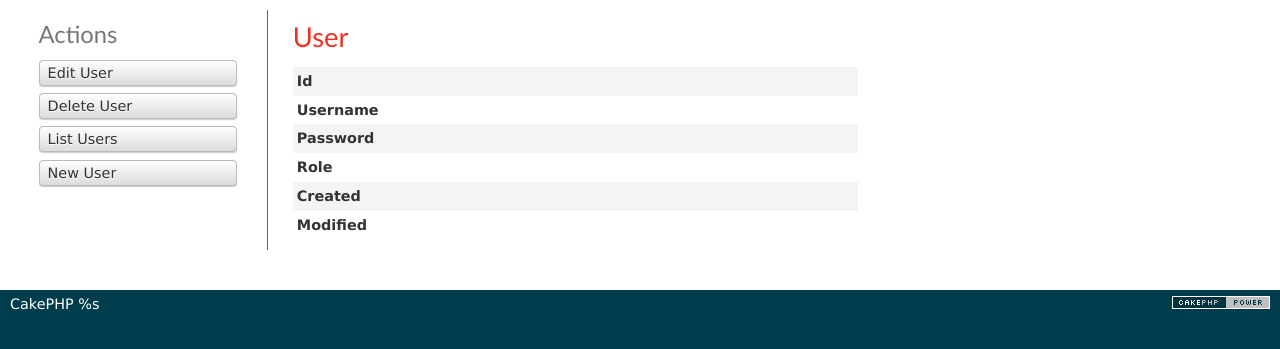
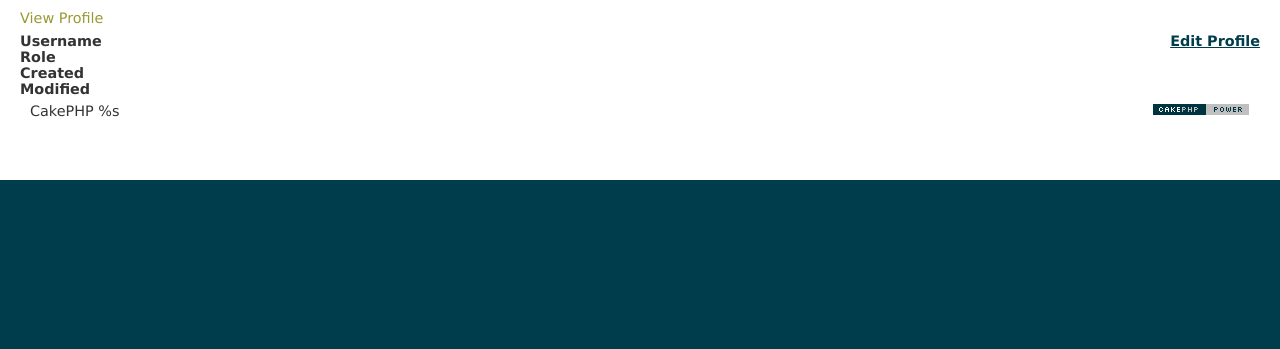
Before and after one commit to wekey123/wine_inventory, a CakePHP app: the page made by app/View/Users/view.ctp in a window 1280 px wide. Shown: the part 47-396 px from the top of the page. Run offline with PHP 8.4 and a stand-in for CakePHP, Linux system fonts and the light colour scheme; the template is opened without the code that fills it, so the values that code supplies are empty; some libraries are stand-ins or nearby versions.

Commit message:
User view,edit updates

```diff
--- a/app/Controller/DashboardController.php
+++ b/app/Controller/DashboardController.php
@@ -23,6 +23,10 @@ class DashboardController extends AppController {
  *
  * @return void
  */
+   public function beforeFilter() {
+        $this->Auth->deny('index');
+    }
+
 	public function index() {
 
 	}
--- a/app/Controller/UsersController.php
+++ b/app/Controller/UsersController.php
@@ -62,7 +62,8 @@ class UsersController extends AppController {
     public function edit($id = null) {
         $user = $this->Auth->user();
 		$this->User->id = $id;
-		if (($user['id'] == $id) || (isset($user['role']) && $user['role'] === 'admin')) {
+		//if (($user['id'] == $id) || (isset($user['role']) && $user['role'] === 'admin')) {
+		if (($user['id'] == $id)) {
 			if (!$this->User->exists()) {
 				throw new NotFoundException(__('Invalid user'));
 			}
@@ -79,7 +80,7 @@ class UsersController extends AppController {
 				unset($this->request->data['User']['password']);
 			}
 		}else{
-			$this->Flash->error($this->Auth->authError);
+			$this->Flash->error("you can't access the private page of the other user");
 			return $this->redirect( array('controller' => 'users', 'action' => 'index'));
 		}
     }
--- a/app/View/Users/view.ctp
+++ b/app/View/Users/view.ctp
@@ -1,39 +1,59 @@
-<div class="users view">
-<h2><?php echo __('User'); ?></h2>
-	<dl>
-		<dt><?php echo __('Id'); ?></dt>
-		<dd>
-			<?php echo h($user['User']['id']); ?>
-			&nbsp;
-		</dd>
-		<dt><?php echo __('Username'); ?></dt>
-		<dd>
-			<?php echo h($user['User']['username']); ?>
-			&nbsp;
-		</dd>
-		<dt><?php echo __('Password'); ?></dt>
-		<dd>
-			<?php echo h($user['User']['password']); ?>
-			&nbsp;
-		</dd>
-		<dt><?php echo __('Role'); ?></dt>
-		<dd>
-			<?php echo h($user['User']['role']); ?>
-			&nbsp;
-		</dd>
-		<dt><?php echo __('Created'); ?></dt>
-		<dd>
-			<?php echo h($user['User']['created']); ?>
-			&nbsp;
-		</dd>
-		<dt><?php echo __('Modified'); ?></dt>
-		<dd>
-			<?php echo h($user['User']['modified']); ?>
-			&nbsp;
-		</dd>
-	</dl>
+<style>
+.heading{
+	    font-weight: bold;
+}
+</style>
+<div class="content-wrapper">
+   <div class="container">
+
+
+<div class="row">
+
+       <div class="col-md-12">
+            <h4 class="page-head-line">View Profile</h4>
+        </div>
+
+		<div class="col-md-12">
+            <h5 style="color:#F0677C; float: left;"><?php echo $this->Flash->render(); ?></h4>
+             <?php echo $this->Html->link('Edit Profile', array('action' => 'edit', $user['User']['id']),array('class'=>'btn btn-primary','style'=>'margin-bottom:20px; float:right')); ?>
+          </div>
+
+		<div class="col-md-10">
+       <!-- <div class="row">
+            <div class="col-md-2 heading"><?php echo __('Id'); ?></div>
+            <div class="col-md-8"><?php echo h($user['User']['id']); ?></div>
+        </div>-->
+
+        <div class="row">
+            <div class="col-md-2 heading"><?php echo __('Username'); ?></div>
+            <div class="col-md-8"><?php echo h($user['User']['username']); ?></div>
+        </div>
+
+
+        <!--<div class="row">
+            <div class="col-md-2 heading"><?php echo __('Password'); ?></div>
+            <div class="col-md-8"><?php echo h($user['User']['password']); ?></div>
+        </div>-->
+
+        <div class="row">
+            <div class="col-md-2 heading"><?php echo __('Role'); ?></div>
+            <div class="col-md-8"><?php echo h($user['User']['role']); ?></div>
+        </div>
+
+        <div class="row">
+            <div class="col-md-2 heading"><?php echo __('Created'); ?></div>
+            <div class="col-md-8"><?php echo h($user['User']['created']); ?></div>
+        </div>
+
+        <div class="row">
+            <div class="col-md-2 heading"><?php echo __('Modified'); ?></div>
+            <div class="col-md-8"><?php echo h($user['User']['modified']); ?></div>
+        </div>
 </div>
-<div class="actions">
+
+</div>
+
+<?php /*?><div class="actions">
 	<h3><?php echo __('Actions'); ?></h3>
 	<ul>
 		<li><?php echo $this->Html->link(__('Edit User'), array('action' => 'edit', $user['User']['id'])); ?> </li>
@@ -41,4 +61,4 @@
 		<li><?php echo $this->Html->link(__('List Users'), array('action' => 'index')); ?> </li>
 		<li><?php echo $this->Html->link(__('New User'), array('action' => 'add')); ?> </li>
 	</ul>
-</div>
+</div><?php */?>
```
Also changed, not shown: app/View/Users/edit.ctp (+34 -16 lines).
